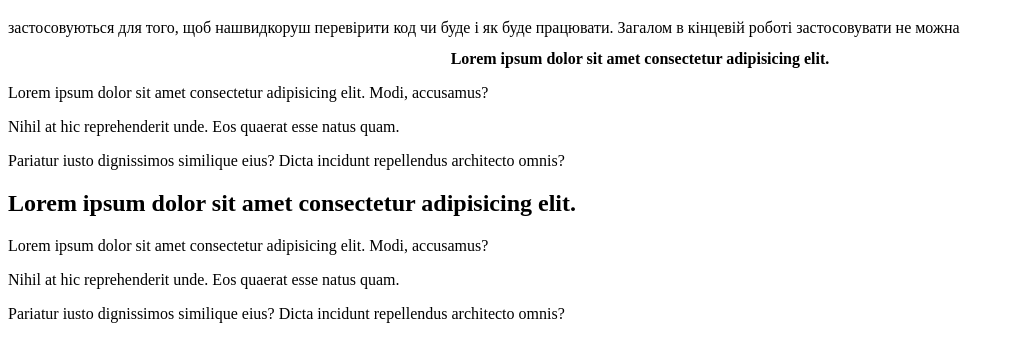
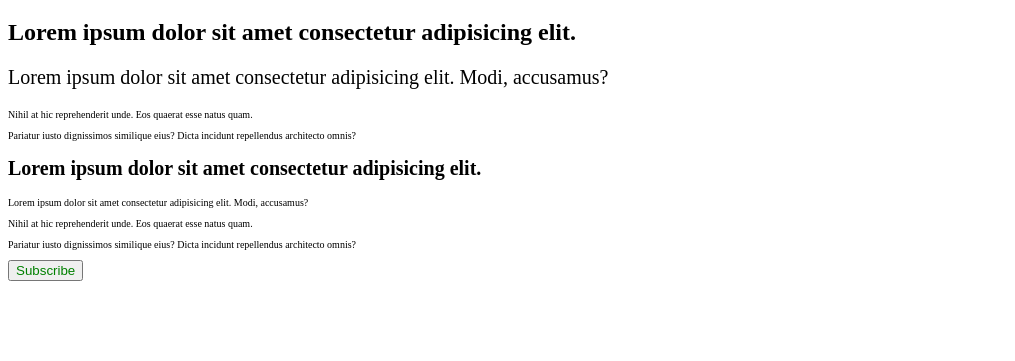
Before and after one commit to VMalyts29/CSS-intro, a plain HTML site: page index.html in a window 1280 px wide. Shown: the part 61-422 px from the top of the page, without its empty margins (0-1015 px from the left). Drawn offline with Linux system fonts and the light colour scheme.

Commit message:
Add specifity

```diff
--- a/assets/css/style.css
+++ b/assets/css/style.css
@@ -1,4 +1,35 @@
-/* Зовнішні стилі */
+/* Селектор тегу (типу) Є пріоритетість селекторів (властифість "специфічність) вони мають значення "Селектор id специфічність від 0.0.1. до 1.0.0*/
 h1 {
     color: blue;
 }
+p  {
+    font-size: 10px;
+}
+/* Селектор класу */
+.annotation{
+    font-size: 20px;
+
+}
+
+/* Селектор ідентифікатора */
+#Subscribe-btn {
+    color: red;
+}
+
+
+
+
+/* Каскадність  якщо одна і та сама властивість визначена для одного і того самого селектора, то приорітетна та, що оголошена останньою */
+
+
+
+/* subscribe-btn:      kebeb-case
+subscribeBtn :      camelCase (
+                    lowerCamelCase
+                    UpperCamelCase (PascalCase)
+                    )
+subscribe_btn:      snake_case
+Це способи написання селекторів
+*/
+
+/* Специфічність - якщо специфічність одна і та сама, властивість записана в різних по спецтфічності селекторі то пріоритетна та, що оголошена останньою  */
--- a/index.html
+++ b/index.html
@@ -4,42 +4,29 @@
         <meta charset="UTF-8">
         <meta name="viewport" content="width=device-width, initial-scale=1.0">
         <title>CSS-intro</title>
-    <!-- Підв'язкування зовнішніх стилів -->
         <link rel="stylesheet" href="./assets/css/style.css">
         <style>
-        /* Внутрішні стилі */
-        /* /h1 {
-            color: lawngreen;
-            text-align: center;
-            font-size: 64px;
-        }
-        h2 {
-            color: #ff0025
-        }
-
-        p {
-            color: rgb(255, 0, 255);
-            text-align: justify;
-        } */
-
-
     </style>
 </head>
 <body>
     <h1>Lorem ipsum dolor sit amet.</h1>
 
-
-    <!-- Інлайн стилі --> застосовуються для того, щоб нашвидкоруш перевірити код чи буде і як буде працювати. Загалом в кінцевій роботі застосовувати не можна
-    <h2 style="font-size: 16px; text-align: center;">Lorem ipsum dolor sit amet consectetur adipisicing elit.</h2>
-    <p>Lorem ipsum dolor sit amet consectetur adipisicing elit. Modi, accusamus?</p>
+    <h2>Lorem ipsum dolor sit amet consectetur adipisicing elit.</h2>
+    <p class="annotation">Lorem ipsum dolor sit amet consectetur adipisicing elit. Modi, accusamus?</p>
     <p>Nihil at hic reprehenderit unde. Eos quaerat esse natus quam.</p>
     <p>Pariatur iusto dignissimos similique eius? Dicta incidunt repellendus architecto omnis?</p>
 
-    <h2>Lorem ipsum dolor sit amet consectetur adipisicing elit.</h2>
+    <h2 class="annotation">Lorem ipsum dolor sit amet consectetur adipisicing elit.</h2>
     <p>Lorem ipsum dolor sit amet consectetur adipisicing elit. Modi, accusamus?</p>
     <p>Nihil at hic reprehenderit unde. Eos quaerat esse natus quam.</p>
     <p>Pariatur iusto dignissimos similique eius? Dicta incidunt repellendus architecto omnis?</p>
 
 
+
+    <!-- Тут специфічність - 1000 -->
+    <button style="color: green;" id="Subscribe-btn"> Subscribe
+
+    </button>
+
 </body>
 </html>
```
Lines whose indentation alone changed are shown as unchanged.
